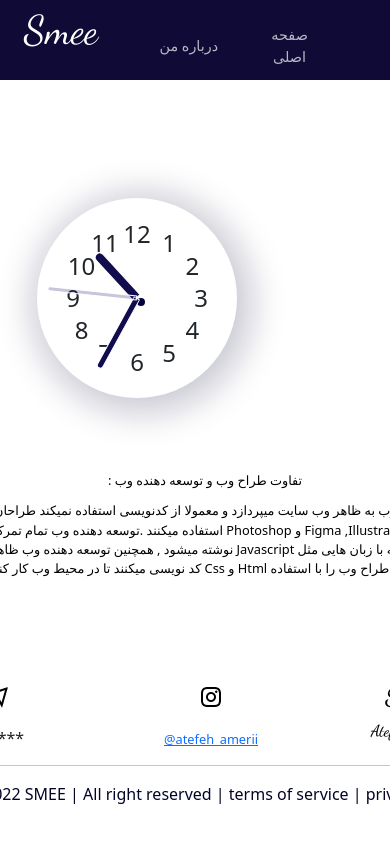
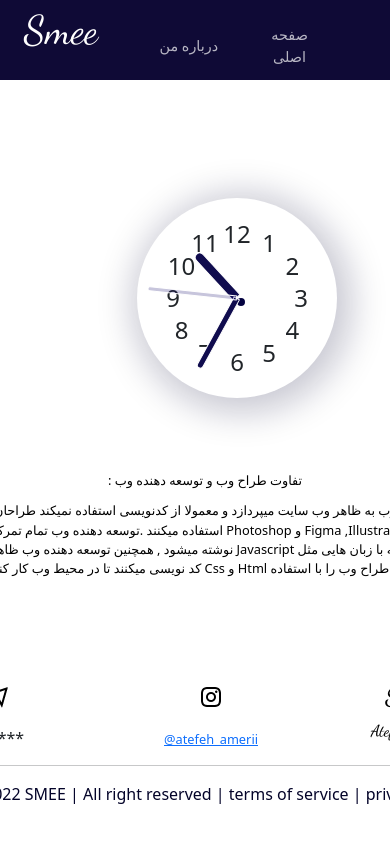
Before and after one commit to RealSmee/simple, a React (Create React App) app: page / in a window 390 px wide. Shown: the top 842 px of the page. Built offline with nearby package versions, Linux system fonts and the light colour scheme; a web font is replaced by a local one.

Commit message:
Update Home.css

```diff
--- a/src/pages/Home/Home.css
+++ b/src/pages/Home/Home.css
@@ -143,7 +143,7 @@ body{
         align-items: center;
         justify-content: center;
         text-align: center;
-        left:150px;
+        left:250px;
     }
     .clock .number{
        position: absolute;
```
